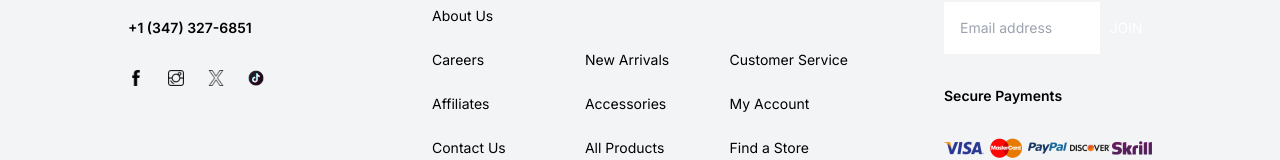
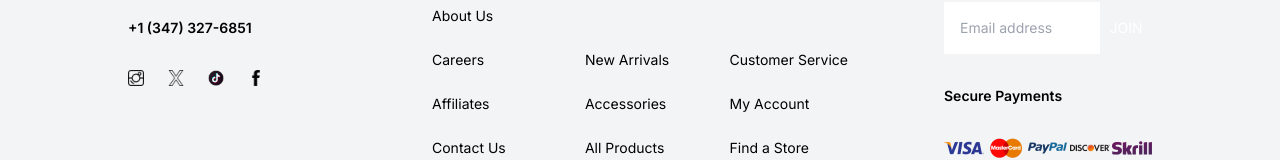
Before and after one commit to zammun/BillsCollection, a Next.js app: page / in a window 1280 px wide. Shown: the part 3018-3178 px from the top of the page. Built offline with nearby package versions, Linux system fonts and the light colour scheme.

Commit message:
updated footer

```diff
--- a/src/components/Footer.tsx
+++ b/src/components/Footer.tsx
@@ -15,10 +15,10 @@ const Footer = () => {
                     <span className='font-semibold '>contact@billscollection.co</span>
                     <span className='font-semibold'>+1 (347) 327-6851</span>
                     <div className='flex gap-6'>
-                        <Image src='/facebook.png' alt='' width={16} height={16} />
                         <Image src='/instagram.png' alt='' width={16} height={16} />
                         <Image src='/x.png' alt='' width={16} height={16} />
                         <Image src='/tiktok.png' alt='' width={16} height={16} />
+                        <Image src='/facebook.png' alt='' width={16} height={16} />
                     </div>
                 </div>
                 {/* Center */}
```
